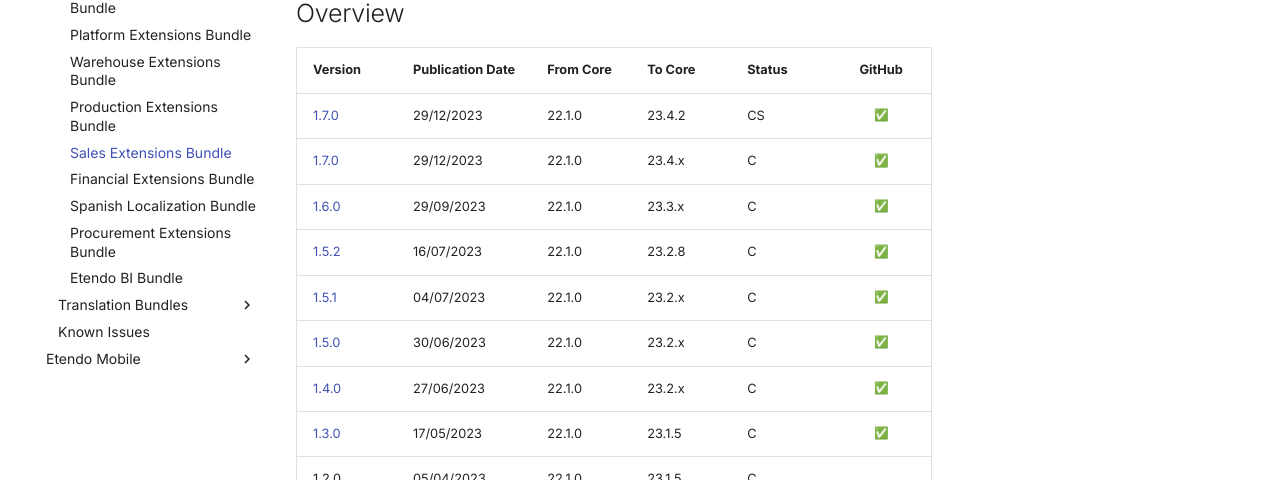
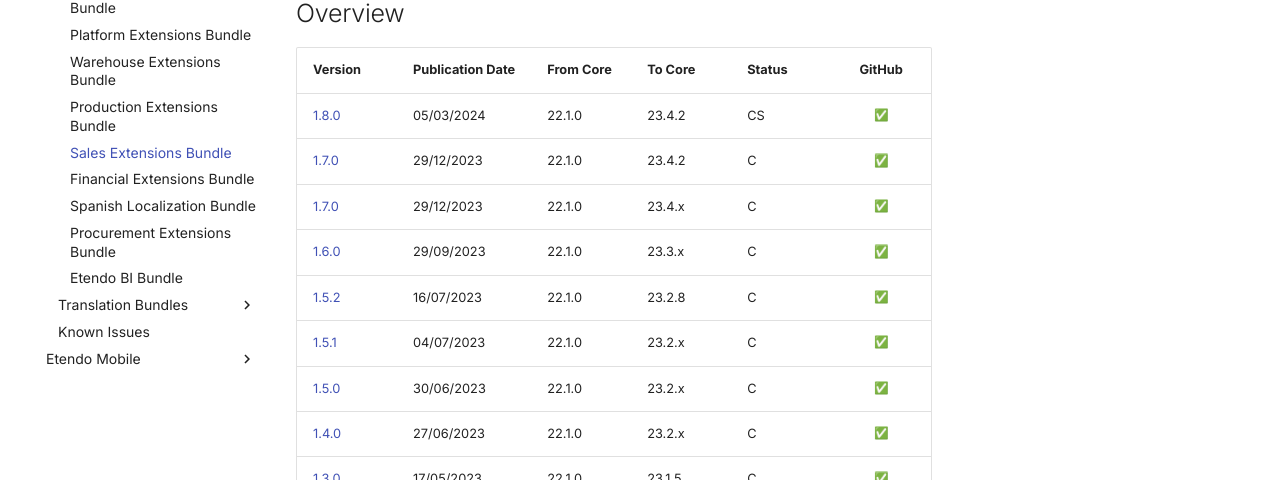
Before and after one commit to facumoyanosmf/mkdocs-prueba, an MkDocs documentation site: the page built from docs/whats-new/release-notes/etendo-classic/bundles/sales-extensions/release-notes.md, in a window 1280 px wide and 900 px high. Shown: the part 420-900 px from the top of the window. Built offline with MkDocs 1.6.1 and Material for MkDocs 9.7.7, drawn with Linux system fonts in a browser that asks for light colours; emoji names are drawn with the system emoji font; comment, search, counter and statistics services are not loaded; the version menu is left out.

Commit message:
Add release notes for Etendo Bundle 1.8.0 :memo:

```diff
--- a/docs/whats-new/release-notes/etendo-classic/bundles/sales-extensions/release-notes.md
+++ b/docs/whats-new/release-notes/etendo-classic/bundles/sales-extensions/release-notes.md
@@ -14,7 +14,8 @@
 
 | Version   | Publication Date 	| From Core | To Core| Status | GitHub|
 | --- 		| ---           | ---    | ---    | --- | :---:             |
-| [1.7.0](https://github.com/etendosoftware/com.etendoerp.sales.extensions/releases/tag/1.7.0){target="_blank"} | 29/12/2023 | 22.1.0 | 23.4.2 | CS | :white_check_mark: |
+| [1.8.0](https://github.com/facumoyanosmf/mkdocs-prueba/releases/tag/1.8.0){target="_blank"} | 05/03/2024 | 22.1.0 | 23.4.2 | CS | :white_check_mark: |
+| [1.7.0](https://github.com/etendosoftware/com.etendoerp.sales.extensions/releases/tag/1.7.0){target="_blank"} | 29/12/2023 | 22.1.0 | 23.4.2 | C | :white_check_mark: |
 | [1.7.0](#170) 	| 29/12/2023 	| 22.1.0 | 23.4.x | C	| :white_check_mark:|
 | [1.6.0](#160) 	| 29/09/2023 	| 22.1.0 | 23.3.x | C 	| :white_check_mark:|
 | [1.5.2](#152) 	| 16/07/2023 	| 22.1.0 | 23.2.8 | C   | :white_check_mark:|
```
